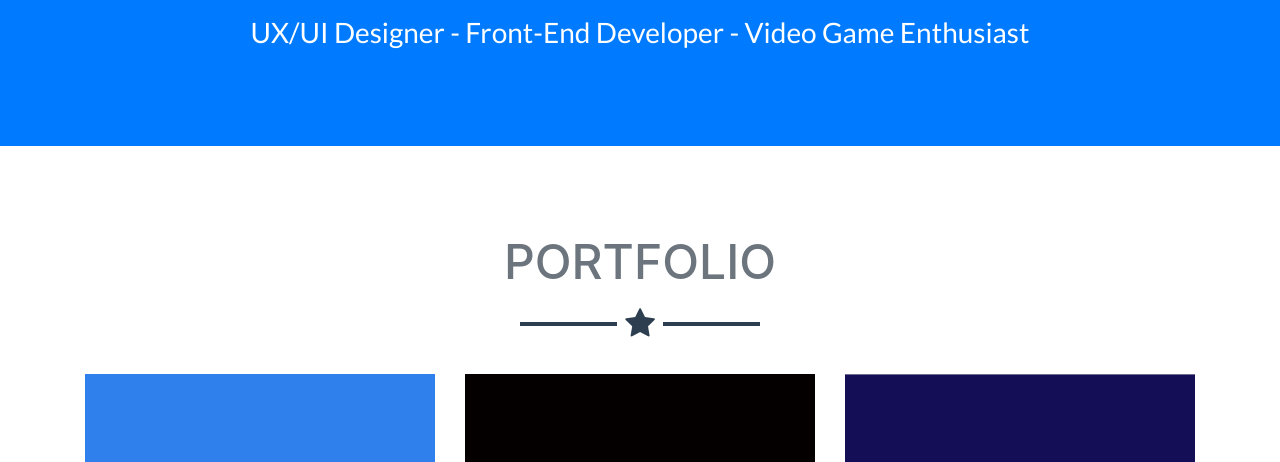
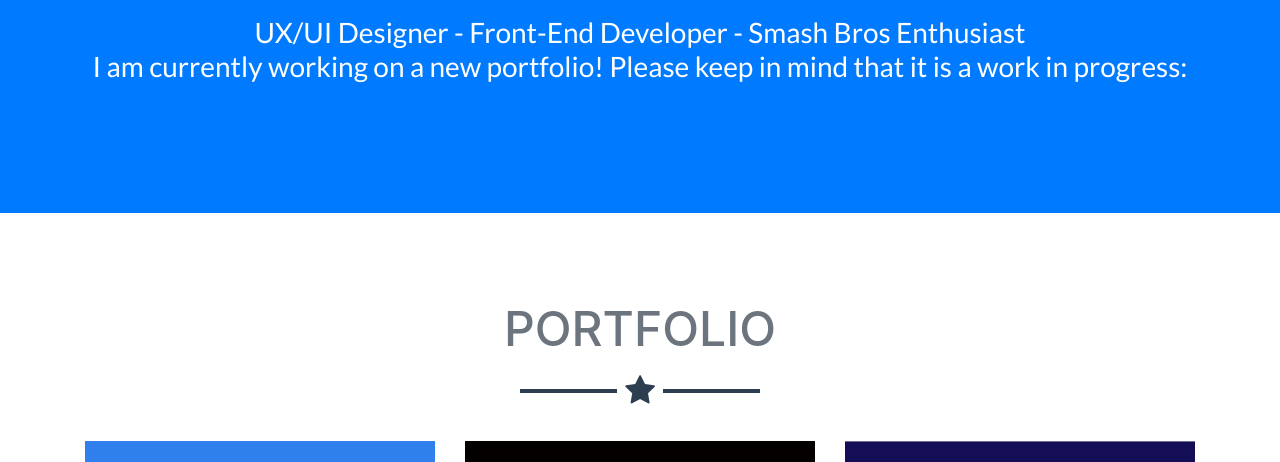
Before and after one commit to recurjohn/superviolet.github.io, a website with bundled scripts: page index.html in a window 1280 px wide. Shown: the part 638-1100 px from the top of the page. Built offline with nearby package versions, Linux system fonts and the light colour scheme.

Commit message:
updated wip portfolio

```diff
--- a/index.html
+++ b/index.html
@@ -60,7 +60,8 @@
       <img class="img-fluid mb-5 d-block mx-auto" src="img/finalProfile2.png" alt="">
       <h1 class="text-uppercase mb-0">John Domine</h1>
       <hr class="star-light">
-      <h2 class="font-weight-light mb-0">UX/UI Designer - Front-End Developer - Video Game Enthusiast</h2>
+      <h2 class="font-weight-light mb-0">UX/UI Designer - Front-End Developer - Smash Bros Enthusiast</h2>
+      <div> <h2 class="font-weight-light mb-0">  I am currently working on a new portfolio! Please keep in mind that it is a work in progress: <a href= "https://johns-first-project-3f6da0.webflow.io/" target="_blank">New portfolio.</a> </h2> </div>
     </div>
   </header>
 
```
